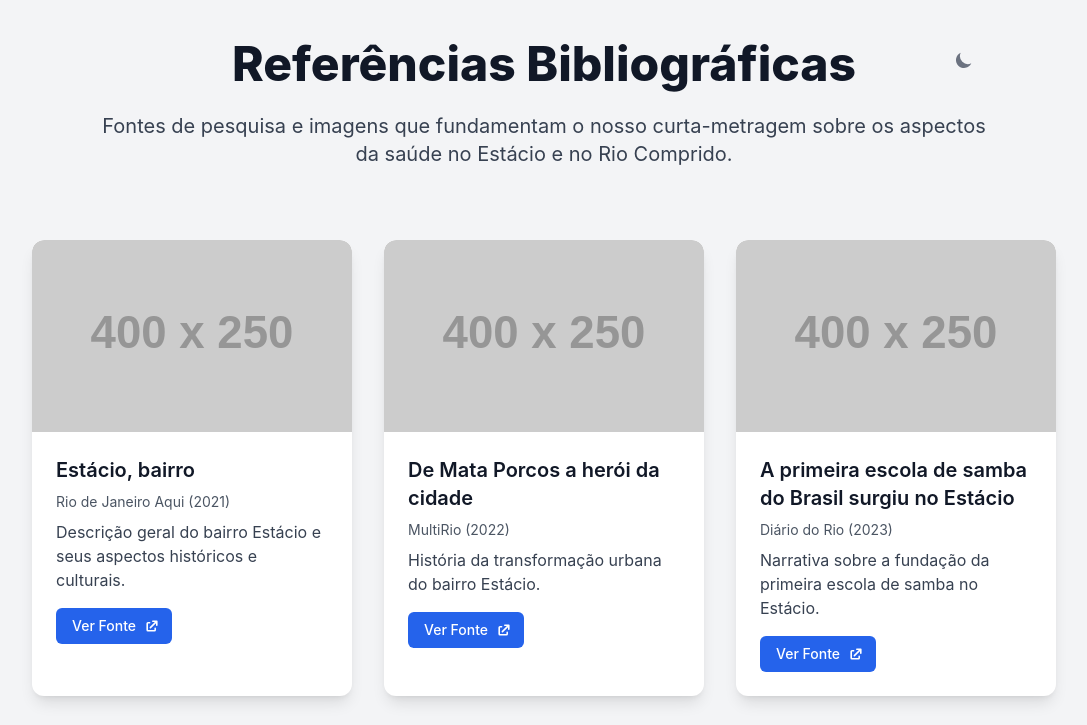
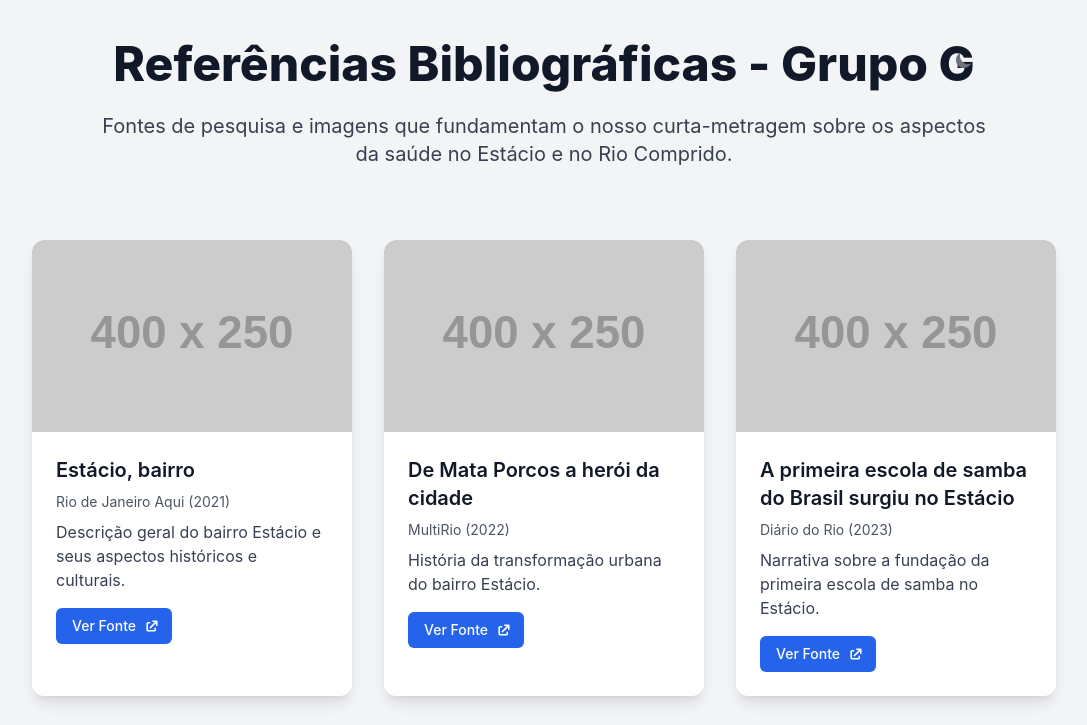
Before and after one commit to amandarrosa/referencia-bibliografica, a plain HTML site: page index.html in a window 1280 px wide. Shown: the top 725 px of the page, without its empty margins (96-1183 px from the left). Drawn offline with nearby package versions, Linux system fonts and the light colour scheme; placeholder pictures from the web are drawn by us.

Commit message:
update4.2

```diff
--- a/index.html
+++ b/index.html
@@ -3,7 +3,7 @@
 <head>
     <meta charset="UTF-8">
     <meta name="viewport" content="width=device-width, initial-scale=1.0">
-    <title>Referências Bibliográficas - Grupo G</title>
+    <title>Referências Bibliográficas</title>
     <script src="https://cdn.tailwindcss.com"></script>
     <style>
         body {
@@ -15,7 +15,7 @@
     <header class="w-full max-w-4xl text-center mb-12 relative">
         <div>
             <h1 class="text-4xl sm:text-5xl font-extrabold text-gray-900 dark:text-gray-100 leading-tight mb-4 rounded-lg p-2">
-                Referências Bibliográficas
+                Referências Bibliográficas - Grupo G
             </h1>
         </div>
         <button id="theme-toggle" type="button" class="absolute top-2 right-2 text-gray-500 dark:text-gray-400 hover:bg-gray-200 dark:hover:bg-gray-700 focus:outline-none focus:ring-4 focus:ring-gray-200 dark:focus:ring-gray-700 rounded-lg text-sm p-2.5">
```
